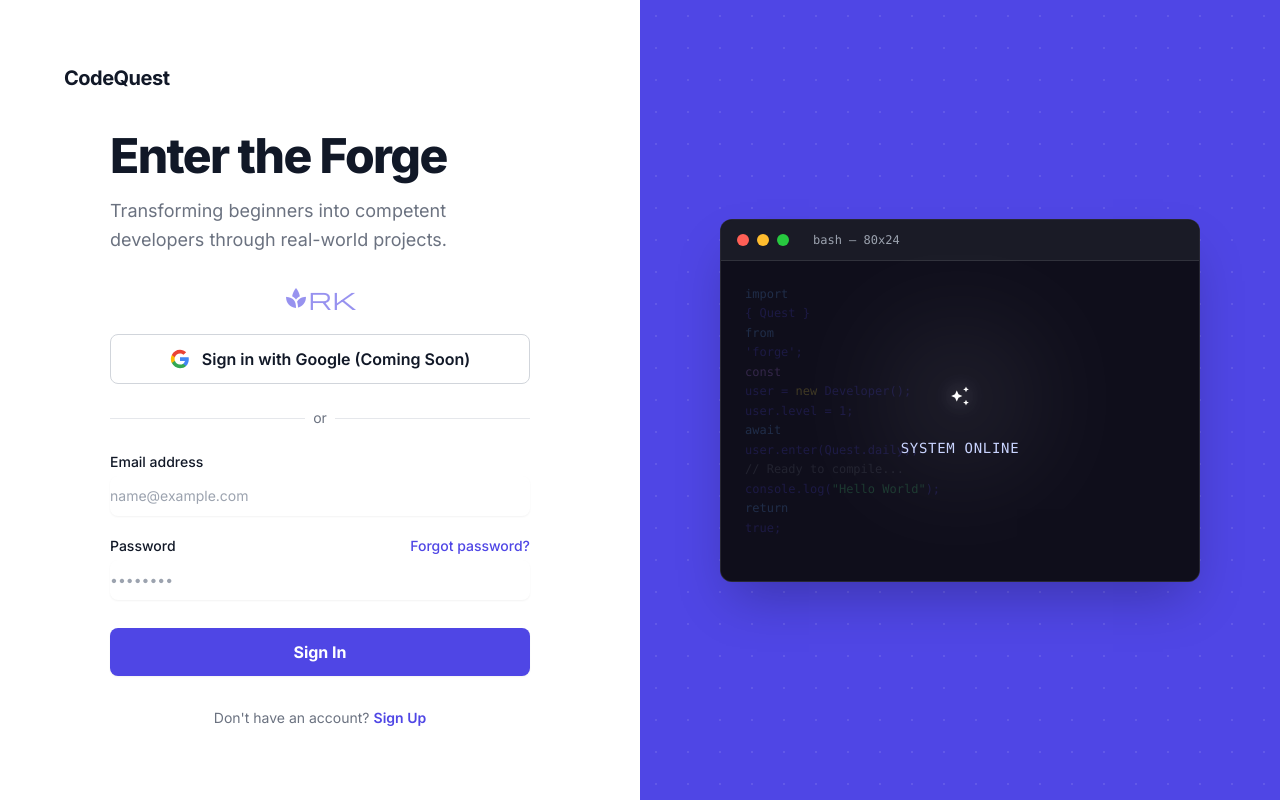
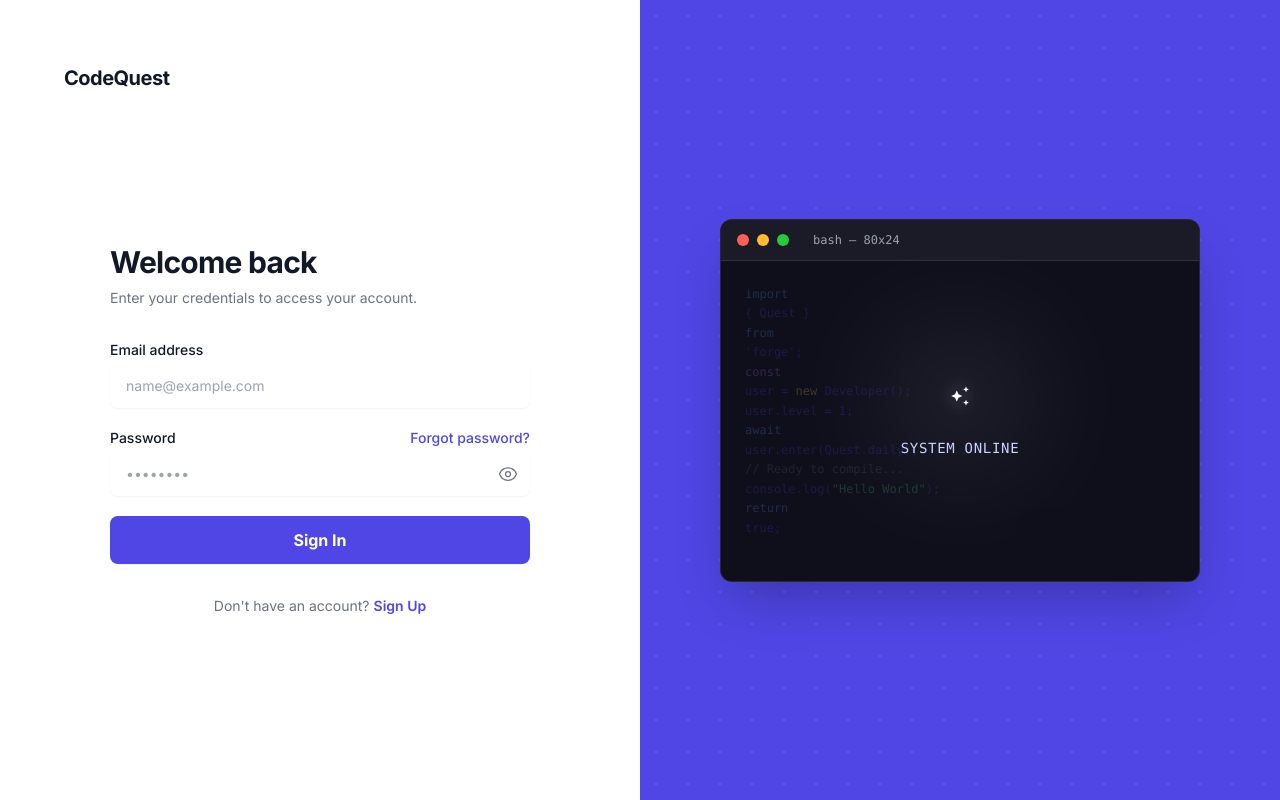
Before and after one commit to Randevough/CodeQuest, a Next.js app: page /login in a window 1280 px wide. Built offline with nearby package versions, Linux system fonts and the light colour scheme.

Commit message:
Feature: add confirmation toast when users successfully created an account or successfully logging in

```diff
--- a/package.json
+++ b/package.json
@@ -16,6 +16,7 @@
     "prisma": "5.10.0",
     "react": "19.2.3",
     "react-dom": "19.2.3",
+    "sonner": "^2.0.7",
     "zod": "^4.3.6"
   },
   "devDependencies": {
--- a/src/actions/quest.ts
+++ b/src/actions/quest.ts
@@ -26,7 +26,7 @@ async function getCurrentUser() {
 export async function joinQuest(questId: string) {
     const user = await getCurrentUser();
 
-    if (!user) throw new Error("Unauthorized");
+    if (!user) redirect('/login');
 
     try {
         const result = await prisma.$transaction(async (tx) => {
@@ -102,7 +102,7 @@ export async function getUserActiveSnatches() {
 
 export async function dropQuest(questId: string) {
     const user = await getCurrentUser();
-    if (!user) throw new Error("Unauthorized");
+    if (!user) redirect('/login');
 
     try {
         const result = await prisma.$transaction(async (tx) => {
--- a/src/app/(auth)/layout.tsx
+++ b/src/app/(auth)/layout.tsx
@@ -10,7 +10,7 @@ export default function AuthLayout({
     return (
         <div className="flex h-screen w-full flex-row overflow-hidden bg-white text-gray-900 font-display">
             {/* Left Side (Forms) */}
-            <div className="flex w-full flex-col bg-white p-8 md:w-1/2 md:p-12 lg:p-16 relative overflow-y-auto">
+            <div className="flex w-full flex-col bg-white p-8 lg:w-1/2 lg:p-16 relative overflow-y-auto">
                 <div className="flex items-center mb-8">
                     <Link href="/" className="text-xl font-bold tracking-tight text-gray-900">
                         CodeQuest
@@ -23,7 +23,7 @@ export default function AuthLayout({
             </div>
 
             {/* Right Side (Visual) */}
-            <div className="hidden md:flex md:w-1/2 flex-col items-center justify-center bg-[#4F46E5] relative overflow-hidden">
+            <div className="hidden lg:flex lg:w-1/2 flex-col items-center justify-center bg-[#4F46E5] relative overflow-hidden">
                 <div className="absolute inset-0 opacity-10 pointer-events-none"
                     style={{
                         backgroundImage: 'radial-gradient(#ffffff 1px, transparent 1px)',
--- a/src/app/(auth)/login/page.tsx
+++ b/src/app/(auth)/login/page.tsx
@@ -3,50 +3,48 @@
 import { authenticate } from '@/actions/auth';
 import { useActionState } from 'react';
 import Link from 'next/link';
-import { useEffect } from 'react';
+import { useEffect, useRef } from 'react';
 import { useRouter } from 'next/navigation';
+import { PasswordInput } from '@/components/ui/PasswordInput';
+import { SubmitButton } from '@/components/ui/SubmitButton';
+import { toast } from 'sonner';
+
+// Wrapper to intercept form action and clear toast if needed?
+// Actually server action redirects on success.
+// If error, we show toast.
 
 export default function LoginPage() {
     const [errorMessage, dispatch] = useActionState(authenticate, undefined);
     const router = useRouter();
 
-    // Simple client-side redirect if we want, but NextAuth usually handles this.
-    // We'll rely on server action validation.
+    useEffect(() => {
+        if (errorMessage) {
+            toast.error(errorMessage);
+        }
+    }, [errorMessage]);
+
+    // Detect if we just signed up (optional, if we redirect to login with query param)
+    // Detect if we just signed up
+    const toastedRef = useRef(false);
+    useEffect(() => {
+        const params = new URLSearchParams(window.location.search);
+        if (params.get('signedUp') && !toastedRef.current) {
+            toast.success("Account created! Please sign in.");
+            toastedRef.current = true;
+            // Clean up url
+            router.replace('/login');
+        }
+    }, [router]);
 
     return (
         <>
             <div className="mb-8">
-                <h1 className="text-4xl md:text-5xl font-black tracking-[-0.033em] leading-[1.1] mb-4 text-[#111827]">
-                    Enter the Forge
+                <h1 className="text-3xl font-bold tracking-tight text-[#111827] mb-2">
+                    Welcome back
                 </h1>
-                <p className="text-[#6B7280] text-lg font-normal leading-relaxed">
-                    Transforming beginners into competent developers through real-world projects.
+                <p className="text-[#6B7280] text-sm">
+                    Enter your credentials to access your account.
                 </p>
-            </div>
-
-            <div className="mb-6 flex justify-center w-full">
-                <span className="material-symbols-outlined text-[#4F46E5]/80 animate-pulse text-[20px]" style={{ fontVariationSettings: "'FILL' 1" }}>spark</span>
-            </div>
-
-            {/* Social Login Button (Stubbed for now) */}
-            <button type="button" className="flex w-full items-center justify-center gap-3 rounded-lg border border-gray-300 bg-white px-6 py-3 text-[#111827] transition-all hover:bg-gray-50 hover:border-gray-400 focus:outline-none focus:ring-2 focus:ring-gray-200 focus:ring-offset-2">
-                {/* Google Icon SVG */}
-                <svg className="h-5 w-5" viewBox="0 0 24 24" xmlns="http://www.w3.org/2000/svg">
-                    <path d="M22.56 12.25c0-.78-.07-1.53-.2-2.25H12v4.26h5.92c-.26 1.37-1.04 2.53-2.21 3.31v2.77h3.57c2.08-1.92 3.28-4.74 3.28-8.09z" fill="#4285F4"></path>
-                    <path d="M12 23c2.97 0 5.46-.98 7.28-2.66l-3.57-2.77c-.98.66-2.23 1.06-3.71 1.06-2.86 0-5.29-1.93-6.16-4.53H2.18v2.84C3.99 20.53 7.7 23 12 23z" fill="#34A853"></path>
-                    <path d="M5.84 14.09c-.22-.66-.35-1.36-.35-2.09s.13-1.43.35-2.09V7.07H2.18C1.43 8.55 1 10.22 1 12s.43 3.45 1.18 4.93l2.85-2.22.81-.62z" fill="#FBBC05"></path>
-                    <path d="M12 5.38c1.62 0 3.06.56 4.21 1.64l3.15-3.15C17.45 2.09 14.97 1 12 1 7.7 1 3.99 3.47 2.18 7.07l3.66 2.84c.87-2.6 3.3-4.53 6.16-4.53z" fill="#EA4335"></path>
-                </svg>
-                <span className="text-base font-semibold">Sign in with Google (Coming Soon)</span>
-            </button>
-
-            <div className="relative my-6">
-                <div className="absolute inset-0 flex items-center">
-                    <div className="w-full border-t border-gray-200"></div>
-                </div>
-                <div className="relative flex justify-center text-sm">
-                    <span className="bg-white px-2 text-gray-500">or</span>
-                </div>
             </div>
 
             <form action={dispatch} className="flex flex-col gap-5">
@@ -57,20 +55,12 @@ export default function LoginPage() {
                 <div>
                     <div className="flex items-center justify-between mb-1">
                         <label className="block text-sm font-medium text-[#111827]" htmlFor="password">Password</label>
-                        <a className="text-sm font-medium text-[#4F46E5] hover:text-indigo-500" href="#">Forgot password?</a>
+                        <Link className="text-sm font-medium text-[#4F46E5] hover:text-indigo-500" href="#">Forgot password?</Link>
                     </div>
-                    <input className="block w-full rounded-lg border-gray-300 shadow-sm focus:border-[#4F46E5] focus:ring-[#4F46E5] sm:text-sm py-2.5 text-black" id="password" name="password" placeholder="••••••••" type="password" required minLength={6} />
+                    <PasswordInput id="password" name="password" required minLength={6} />
                 </div>
 
-                {errorMessage && (
-                    <div className="text-red-500 text-sm font-medium text-center">
-                        {errorMessage}
-                    </div>
-                )}
-
-                <button className="group flex w-full items-center justify-center rounded-lg bg-[#4F46E5] px-6 py-3 text-base font-bold text-white shadow-sm hover:bg-indigo-600 focus:outline-none focus:ring-2 focus:ring-indigo-500 focus:ring-offset-2 transition-all mt-2" type="submit">
-                    Sign In
-                </button>
+                <SubmitButton loadingText="Signing in...">Sign In</SubmitButton>
             </form>
 
             <div className="mt-8 text-center text-sm text-[#6B7280]">
--- a/src/app/globals.css
+++ b/src/app/globals.css
@@ -3,26 +3,13 @@
 @tailwind utilities;
 
 :root {
-  /* Base colors */
   --background: #ffffff;
   --foreground: #171717;
-
-  /* Custom Palette from Design */
-  --primary: #4f46e5;
-  --primary-hover: #4338ca;
-
-  --surface-light: #ffffff;
-  --surface-dark: #111111;
-
-  --border-light: #eaeaea;
-  --border-dark: #333333;
-
-  --text-subtle: #666666;
 }
 
 @media (prefers-color-scheme: dark) {
   :root {
-    --background: #000000;
+    --background: #0a0a0a;
     --foreground: #ededed;
   }
 }
@@ -30,24 +17,15 @@
 body {
   color: var(--foreground);
   background: var(--background);
-  font-family: 'Inter', sans-serif;
+  font-family: Arial, Helvetica, sans-serif;
 }
 
-/* Icons */
-.material-symbols-outlined {
-  font-variation-settings: 'FILL' 0, 'wght' 400, 'GRAD' 0, 'opsz' 24;
+@layer base {
+  input {
+    @apply transition-all duration-200 ease-in-out px-4 py-3 !important;
+  }
+
+  input:focus {
+    @apply ring-2 ring-indigo-500/20 border-indigo-500 !important;
+  }
 }
-
-.icon-filled {
-  font-variation-settings: 'FILL' 1;
-}
-
-/* Utilities */
-.no-scrollbar::-webkit-scrollbar {
-  display: none;
-}
-
-.no-scrollbar {
-  -ms-overflow-style: none;
-  scrollbar-width: none;
-}
--- a/src/app/layout.tsx
+++ b/src/app/layout.tsx
@@ -1,6 +1,7 @@
 import type { Metadata } from "next";
 // import { Geist, Geist_Mono } from "next/font/google"; // Removing Geist for Inter
 import "./globals.css";
+import { Toaster } from 'sonner';
 
 // const geistSans = Geist({
 //   variable: "--font-geist-sans",
@@ -33,6 +34,7 @@ export default function RootLayout({
         suppressHydrationWarning
       >
         {children}
+        <Toaster richColors position="top-center" />
       </body>
     </html>
   );
--- /dev/null
+++ b/src/components/ui/PasswordInput.tsx
@@ -0,0 +1,45 @@
+'use client'
+
+import { useState } from 'react';
+
+interface PasswordInputProps {
+    id: string;
+    name: string;
+    placeholder?: string;
+    required?: boolean;
+    minLength?: number;
+}
+
+export function PasswordInput({ id, name, placeholder = "••••••••", required = false, minLength }: PasswordInputProps) {
+    const [showPassword, setShowPassword] = useState(false);
+
+    return (
+        <div className="relative">
+            <input
+                className="block w-full rounded-lg border-gray-300 shadow-sm focus:border-[#4F46E5] focus:ring-[#4F46E5] sm:text-sm py-2.5 text-black pr-10"
+                id={id}
+                name={name}
+                placeholder={placeholder}
+                type={showPassword ? "text" : "password"}
+                required={required}
+                minLength={minLength}
+            />
+            <button
+                type="button"
+                onClick={() => setShowPassword(!showPassword)}
+                className="absolute inset-y-0 right-0 flex items-center pr-3 text-gray-500 hover:text-gray-700"
+            >
+                {showPassword ? (
+                    <svg xmlns="http://www.w3.org/2000/svg" fill="none" viewBox="0 0 24 24" strokeWidth={1.5} stroke="currentColor" className="w-5 h-5">
+                        <path strokeLinecap="round" strokeLinejoin="round" d="M3.98 8.223A10.477 10.477 0 0 0 1.934 12C3.226 16.338 7.244 19.5 12 19.5c.993 0 1.953-.138 2.863-.395M6.228 6.228A10.451 10.451 0 0 1 12 4.5c4.756 0 8.773 3.162 10.065 7.498a10.522 10.522 0 0 1-4.293 5.774M6.228 6.228 3 3m3.228 3.228 3.65 3.65m7.894 7.894L21 21m-3.228-3.228-3.65-3.65m0 0a3 3 0 1 0-4.243-4.243m4.242 4.242L9.88 9.88" />
+                    </svg>
+                ) : (
+                    <svg xmlns="http://www.w3.org/2000/svg" fill="none" viewBox="0 0 24 24" strokeWidth={1.5} stroke="currentColor" className="w-5 h-5">
+                        <path strokeLinecap="round" strokeLinejoin="round" d="M2.036 12.322a1.012 1.012 0 0 1 0-.639C3.423 7.51 7.36 4.5 12 4.5c4.638 0 8.573 3.007 9.963 7.178.07.207.07.431 0 .639C20.577 16.49 16.64 19.5 12 19.5c-4.638 0-8.573-3.007-9.963-7.178Z" />
+                        <path strokeLinecap="round" strokeLinejoin="round" d="M15 12a3 3 0 1 1-6 0 3 3 0 0 1 6 0Z" />
+                    </svg>
+                )}
+            </button>
+        </div>
+    );
+}
--- /dev/null
+++ b/src/components/ui/SubmitButton.tsx
@@ -0,0 +1,27 @@
+'use client'
+
+import { useFormStatus } from 'react-dom';
+
+export function SubmitButton({ children, className = "", loadingText = "Loading..." }: { children: React.ReactNode, className?: string, loadingText?: string }) {
+    const { pending } = useFormStatus();
+
+    return (
+        <button
+            type="submit"
+            disabled={pending}
+            className={`group flex w-full items-center justify-center rounded-lg bg-[#4F46E5] px-6 py-3 text-base font-bold text-white shadow-sm hover:bg-indigo-600 focus:outline-none focus:ring-2 focus:ring-indigo-500 focus:ring-offset-2 transition-all disabled:opacity-70 disabled:cursor-not-allowed ${className}`}
+        >
+            {pending ? (
+                <div className="flex items-center gap-2">
+                    <svg className="animate-spin h-5 w-5 text-white" xmlns="http://www.w3.org/2000/svg" fill="none" viewBox="0 0 24 24">
+                        <circle className="opacity-25" cx="12" cy="12" r="10" stroke="currentColor" strokeWidth="4"></circle>
+                        <path className="opacity-75" fill="currentColor" d="M4 12a8 8 0 018-8V0C5.373 0 0 5.373 0 12h4zm2 5.291A7.962 7.962 0 014 12H0c0 3.042 1.135 5.824 3 7.938l3-2.647z"></path>
+                    </svg>
+                    <span>{loadingText}</span>
+                </div>
+            ) : (
+                children
+            )}
+        </button>
+    );
+}
```
Also changed, not shown: src/actions/auth.ts (+6 -20 lines), src/app/(auth)/signup/page.tsx (+30 -23 lines), src/app/page.tsx (+10 -0 lines), src/components/LoginToast.tsx (added, +26 -0 lines), 2 other files (tests, documents, lock files or other folders).
